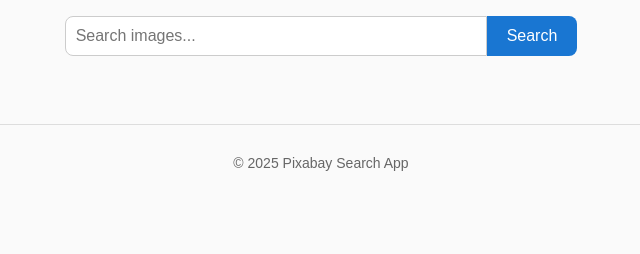
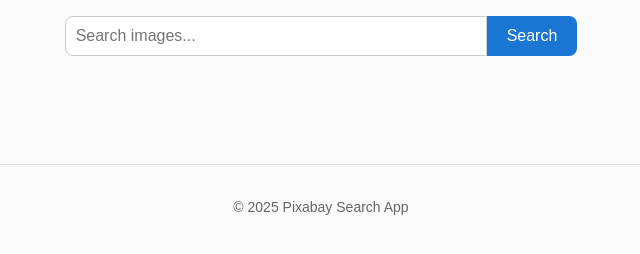
Before and after one commit to Bershadska-Oksana/goit-js-hw-12, a website built with Vite: page src/index.html in a window 1280 px wide. Shown: the whole page, without its empty margins (319-959 px from the left). Built offline with nearby package versions, Linux system fonts and the light colour scheme; what simplelightbox would draw is missing.

Commit message:
save changes

```diff
--- a/src/css/styles.css
+++ b/src/css/styles.css
@@ -128,3 +128,11 @@
   color: #666;
   font-size: 14px;
 }
+footer.container {
+  text-align: center;
+  padding: 20px 0;
+  margin-top: 40px;
+  border-top: 1px solid #ddd;
+  color: #666;
+  font-size: 14px;
+}
```
